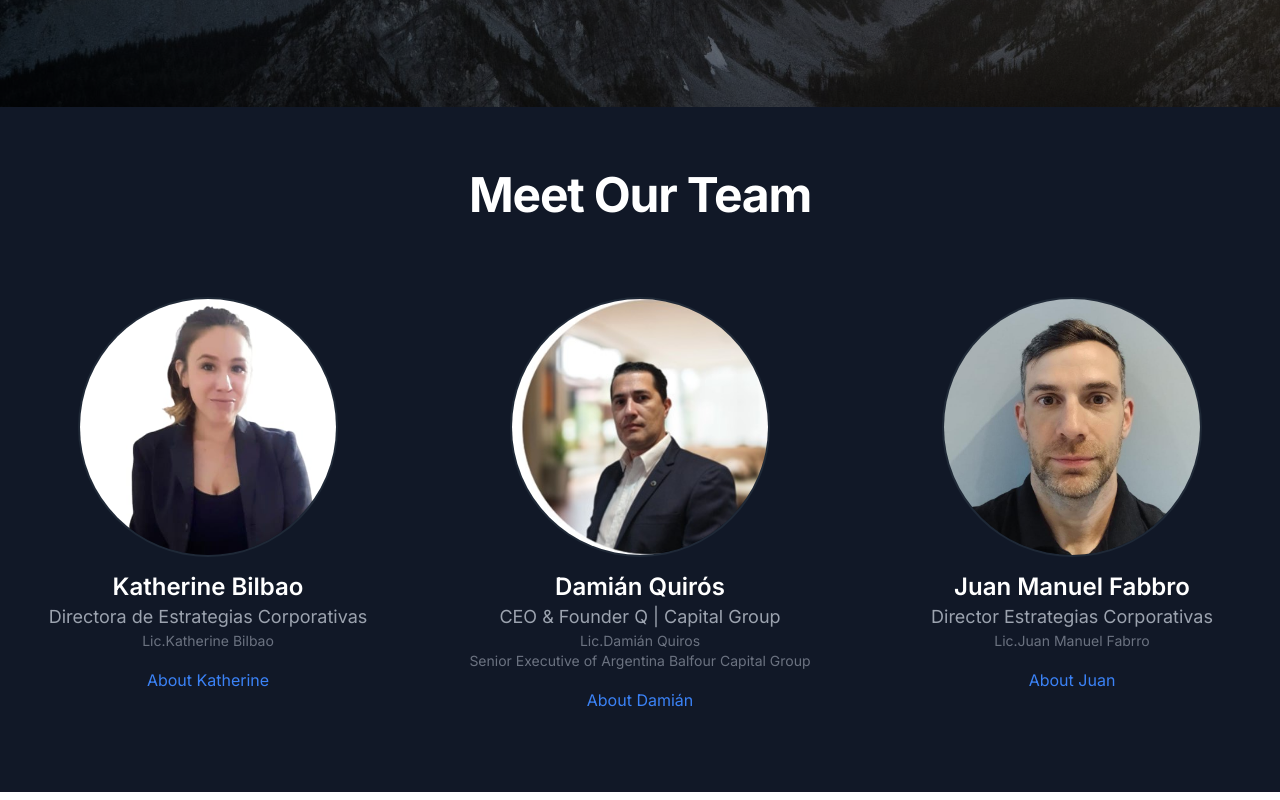
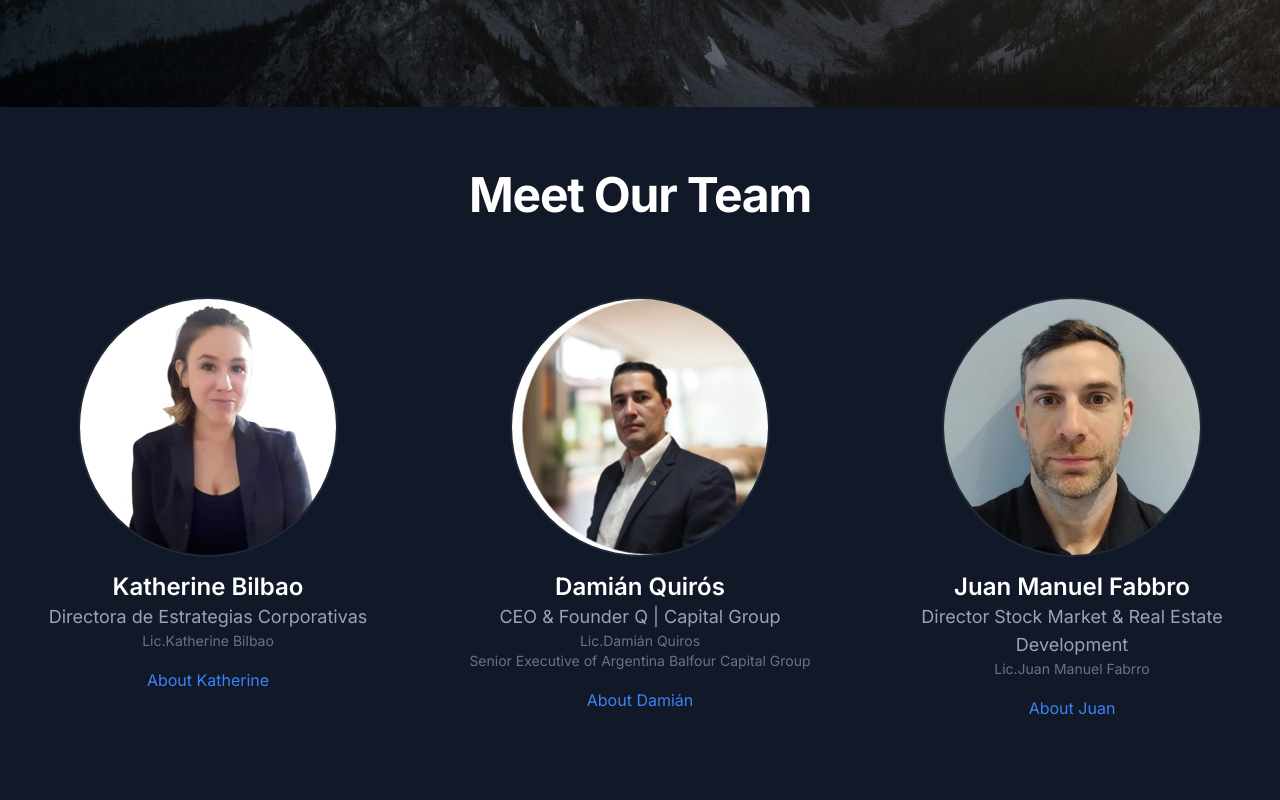
Before and after one commit to charg90/q-consultora2, a Next.js app: page / in a window 1280 px wide. Shown: the part 5873-6673 px from the top of the page. Built offline with nearby package versions, Linux system fonts and the light colour scheme.

Commit message:
fix: title

```diff
--- a/app/Components/teams/team-section.tsx
+++ b/app/Components/teams/team-section.tsx
@@ -21,7 +21,7 @@ export function TeamSection() {
     },
     {
       name: "Juan Manuel Fabbro",
-      title: "Director Estrategias Corporativas",
+      title: "Director Stock Market & Real Estate Development",
       image: "/juan.jpg",
       bio: "Juan Manuel Fabbro es un profesional con una sólida formación en análisis económico, comercio internacional y estrategia empresarial, especializado en el desarrollo inmobiliario con un profundo enfoque en el análisis y expansión en mercados globales. Su experiencia integra conocimientos avanzados en macroeconomía, finanzas y gestión de riesgos, con un énfasis destacado en el estudio y seguimiento sectorial de mercado bursátil. En su rol dentro de Q | Capital Economic Consulting, lidera la planificación y ejecución de estrategias orientadas al desarrollo de proyectos inmobiliarios, ofreciendo asesoramiento integral que incluye la evaluación de oportunidades de inversión y la viabilidad de nuevos mercados. Su expertise permite diseñar modelos de negocio que potencian la competitividad en entornos dinámicos, apoyándose en un análisis riguroso de tendencias financieras y bursátiles.",
       additionalTitles: ["Lic.Juan Manuel Fabrro"],
```
